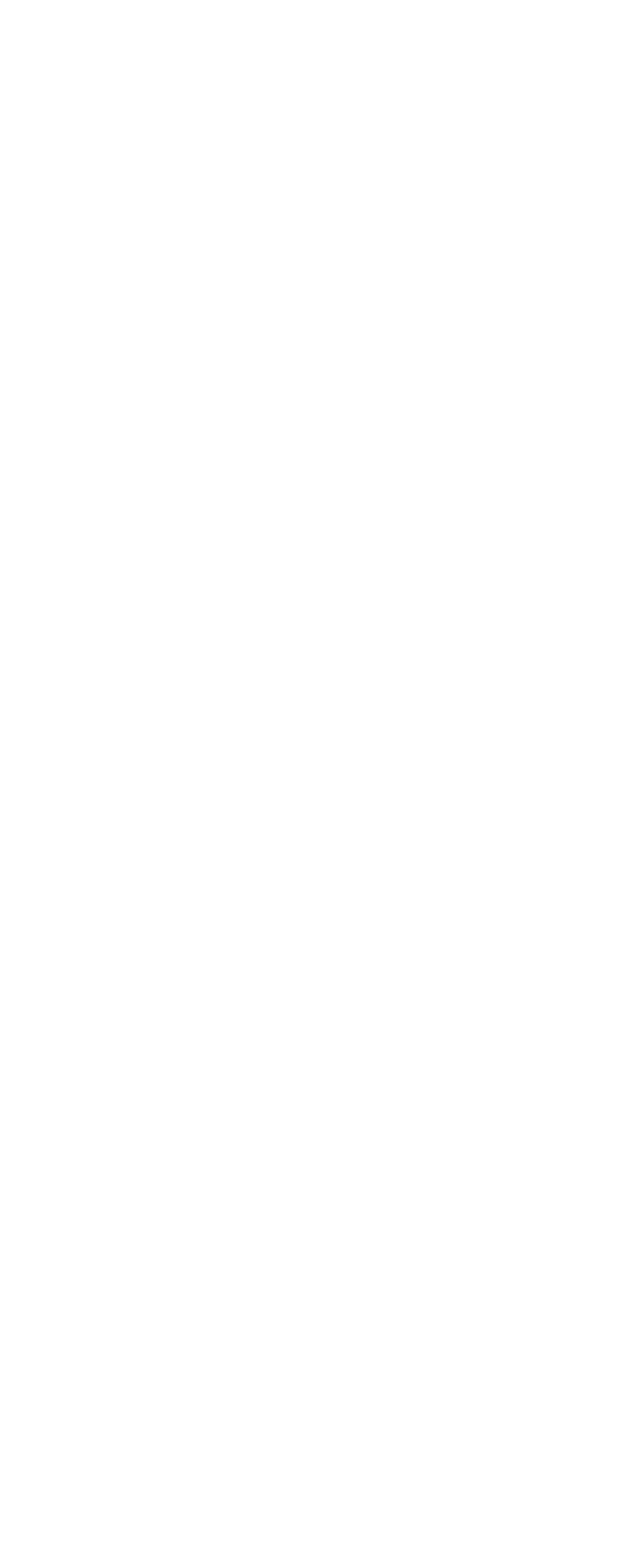
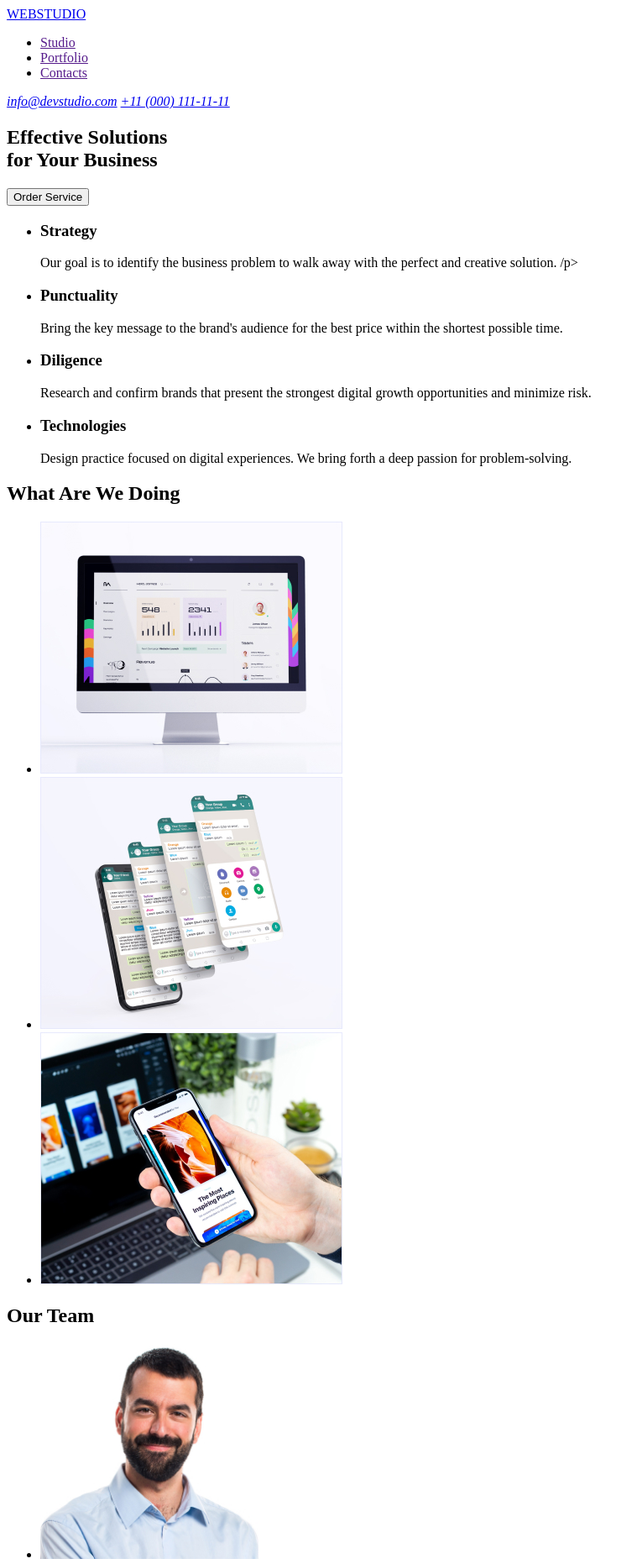
Before and after one commit to IhorHalaikevych/goit-markup-hw-01, a plain HTML site: page index.html in a window 1280 px wide. Shown: the top 1862 px of the page at 84% size, without its empty margins (0-759 px from the left). Before the commit the page ends 800 px from the top, so only its background shows below. Drawn offline with Linux system fonts and the light colour scheme.

Commit message:
hw1/project1

```diff
--- a/index.html
+++ b/index.html
@@ -6,5 +6,147 @@
     <meta name="viewport" content="width=device-width, initial-scale=1.0" />
     <title>Document</title>
   </head>
-  <body></body>
+  <body>
+    <header>
+      <nav>
+        <a href="/">WEBSTUDIO</a>
+
+        <ul>
+          <li><a href="">Studio</a></li>
+          <li><a href="">Portfolio</a></li>
+          <li><a href="">Contacts</a></li>
+        </ul>
+      </nav>
+      <address>
+        <a href="mailto:info@devstudio.com">info@devstudio.com</a>
+      <a href="tel:+11 (000) 111-11-11">+11 (000) 111-11-11</a>
+    </address>
+    </header>
+    <div>
+      <section>
+        <h1>
+          Effective Solutions <br />
+          for Your Business
+        </h1>
+        <p>
+          <button type="button">Order Service</button>
+        </p>
+      </section>
+    </div>
+    <!-- Maine sections -->
+    <main>
+      <section>
+        <h2 hidden>Our Strategy</h2>
+        <ul>
+          <li>
+            <h3>Strategy</h3>
+            <p>
+              Our goal is to identify the business problem to walk away with the
+              perfect and creative solution. /p>
+            </p>
+          </li>
+
+          <li>
+            <h3>Punctuality</h3>
+            <p>
+              Bring the key message to the brand's audience for the best price
+              within the shortest possible time.
+            </p>
+          </li>
+          <li>
+            <h3>Diligence</h3>
+            <p>
+              Research and confirm brands that present the strongest digital
+              growth opportunities and minimize risk.
+            </p>
+          </li>
+          <li>
+            <h3>Technologies</h3>
+            <p>
+              Design practice focused on digital experiences. We bring forth a
+              deep passion for problem-solving.
+            </p>
+          </li>
+        </ul>
+      </section>
+
+      <div>
+        <section>
+          <h2>What Are We Doing</h2>
+          <ul>
+            <li>
+              <a href="/"
+                ><img
+                  src="/images/Rectangle 71.jpg"
+                  alt="Ractangle"
+                  width="360px"
+              /></a>
+            </li>
+            <li>
+              <a href="/"
+                ><img
+                  src="/images/Rectangle 712.jpg"
+                  alt="Ractangle2"
+                  width="360px"
+              /></a>
+            </li>
+            <li>
+              <a href="/"
+                ><img
+                  src="/images/Rectangle 713.jpg"
+                  alt="Ractangle3"
+                  width="360px"
+              /></a>
+            </li>
+          </ul>
+        </section>
+      </div>
+
+      <div>
+        <section>
+          <h2>Our Team</h2>
+          <ul>
+            <li>
+              <a href="#"
+                ><img src="/images/img1.jpg" alt="Mark Guerrero" width="260px"
+              /></a>
+              <h3>Mark Guerrero</h3>
+              <p>Product Designer</p>
+            </li>
+            <li>
+              <a href="#"
+                ><img src="/images/img2.jpg" alt="Tom Ford" width="260px"
+              /></a>
+              <h3>Tom Ford</h3>
+              <p>Frontend Developer</p>
+            </li>
+            <li>
+              <a href="#"
+                ><img src="/images/img3.jpg" alt="Camila Garcia" width="260px"
+              /></a>
+              <h3>Camila Garcia</h3>
+              <p>Marketing</p>
+            </li>
+            <li>
+              <a href="#"
+                ><img src="/images/img4.jpg" alt="Daniel Wilson" width="260px"
+              /></a>
+              <h3>Daniel Wilson</h3>
+              <p>UI Designer</p>
+            </li>
+          </ul>
+        </section>
+      </div>
+    </main>
+
+    <footer>
+      <section>
+        <a href="/">WEBSTUDIO</a>
+      <p>
+        Increase the flow of customers and sales for your business with digital
+        marketing & growth solutions.
+      </p>
+    </footer>
+      </section>
+  </body>
 </html>
```
Also changed, not shown: images/Rectangle 71.jpg (added), images/Rectangle 712.jpg (added), images/Rectangle 713.jpg (added), images/img1.jpg (added), images/img2.jpg (added), images/img3.jpg (added), images/img4.jpg (added).
